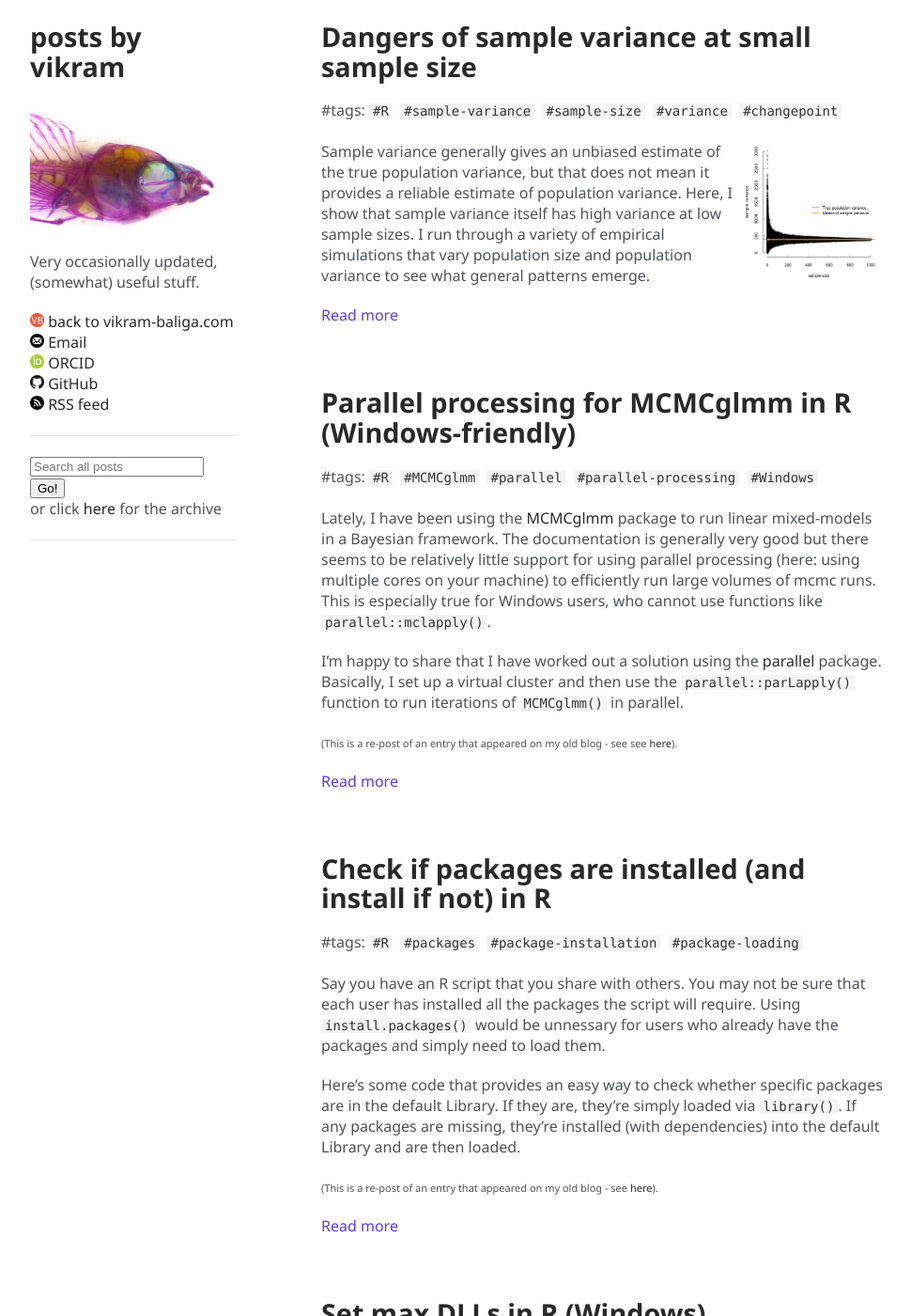
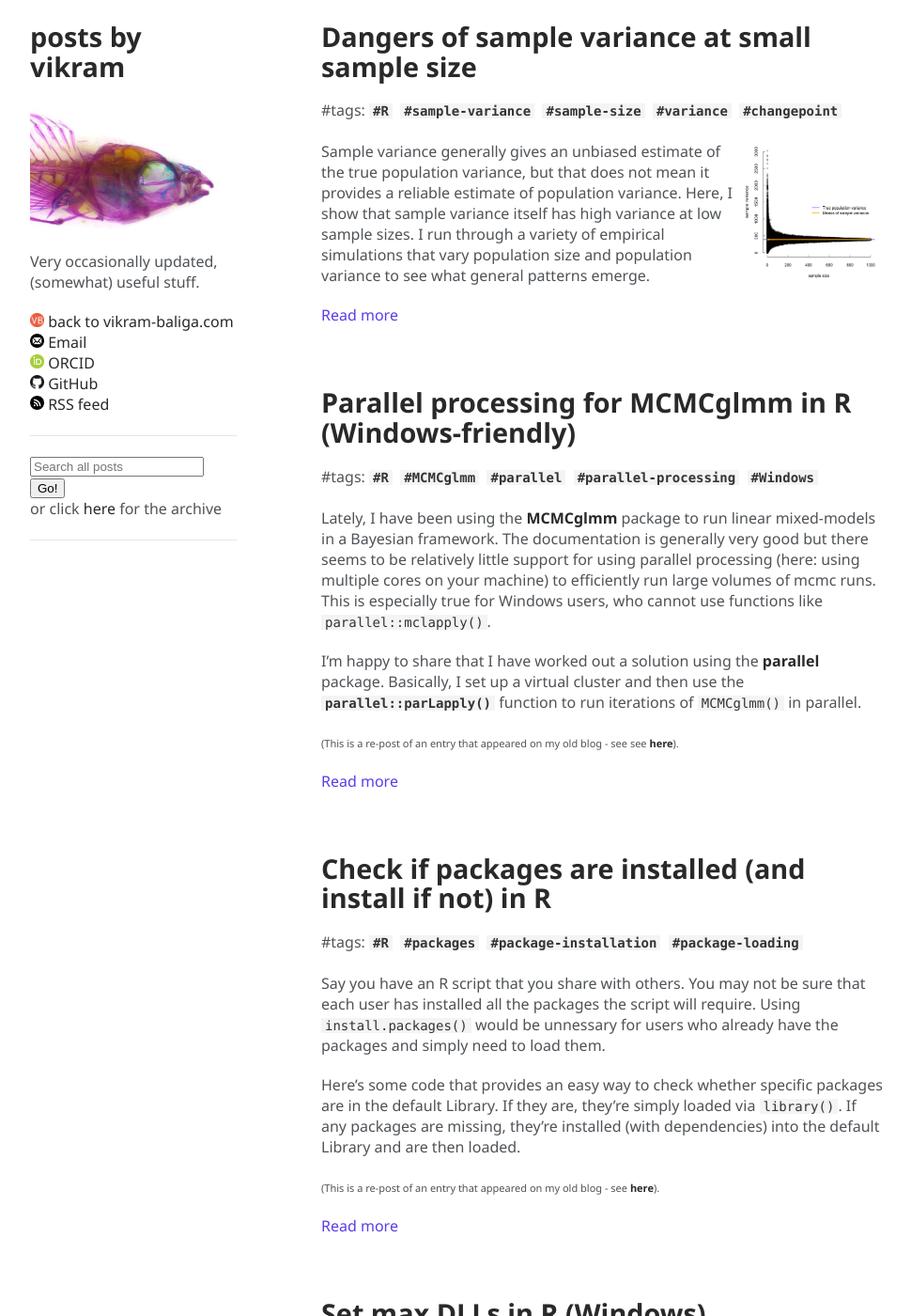
Before and after one commit to vbaliga/vbaliga.github.io, a Jekyll site: the page built from index.html, in a window 1280 px wide and 1400 px high. Shown: the whole window at 94% size, without its empty margins (153-1123 px from the left). Built offline with Jekyll 4.4.1, drawn with Linux system fonts in a browser that asks for light colours; a script that is not in the unit is left out.

Commit message:
Update style.css

```diff
--- a/assets/css/style.css
+++ b/assets/css/style.css
@@ -344,7 +344,7 @@ h3, h4, h5, h6 {
   overflow-wrap: break-word;
 }
 
-.section h1{
+.section h1 {
   font-size: 1.8em;
   color: #292929;
   font: "Segoe UI", Helvetica, Arial, sans-serif;
@@ -355,7 +355,7 @@ h3, h4, h5, h6 {
   border-bottom:none;
 }
 
-.section h2{
+.section h2 {
   color: #393939;
   font: "Segoe UI", Helvetica, Arial, sans-serif;
   margin: 0 0 20px;
@@ -381,7 +381,7 @@ a {
   overflow-wrap: break-word;
 }
 
-.header a{
+.header a {
   color: #292929;
   text-decoration: none;
   overflow-wrap: break-word;
@@ -389,7 +389,7 @@ a {
   font-weight: 400;
 }
 
-.section a{
+.section a {
   color: #292929;
   text-decoration: none;
   overflow-wrap: break-word;
@@ -398,7 +398,16 @@ a {
   font-weight: 600;
 }
 
-.span a{
+.entry a {
+  color: #292929;
+  text-decoration: none;
+  overflow-wrap: break-word;
+  border-bottom:1px #000;
+  font: 1em "Segoe UI", Helvetica, Arial, sans-serif;
+  font-weight: 600;
+}
+
+.highligher-rouge a {
   color: #292929;
   text-decoration: none;
   overflow-wrap: break-word;
```
